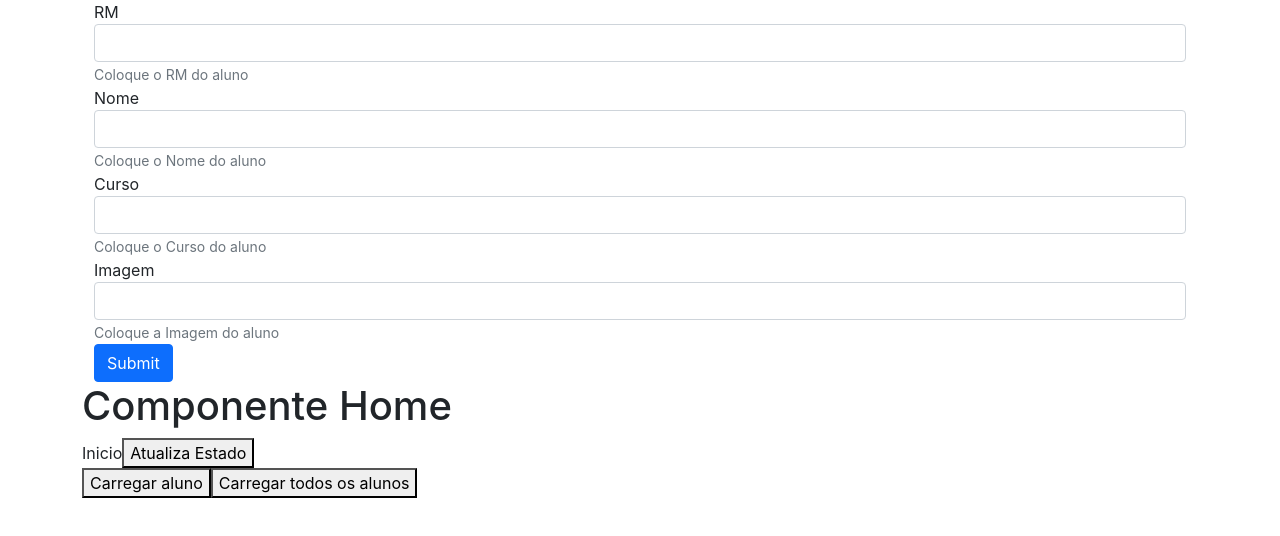
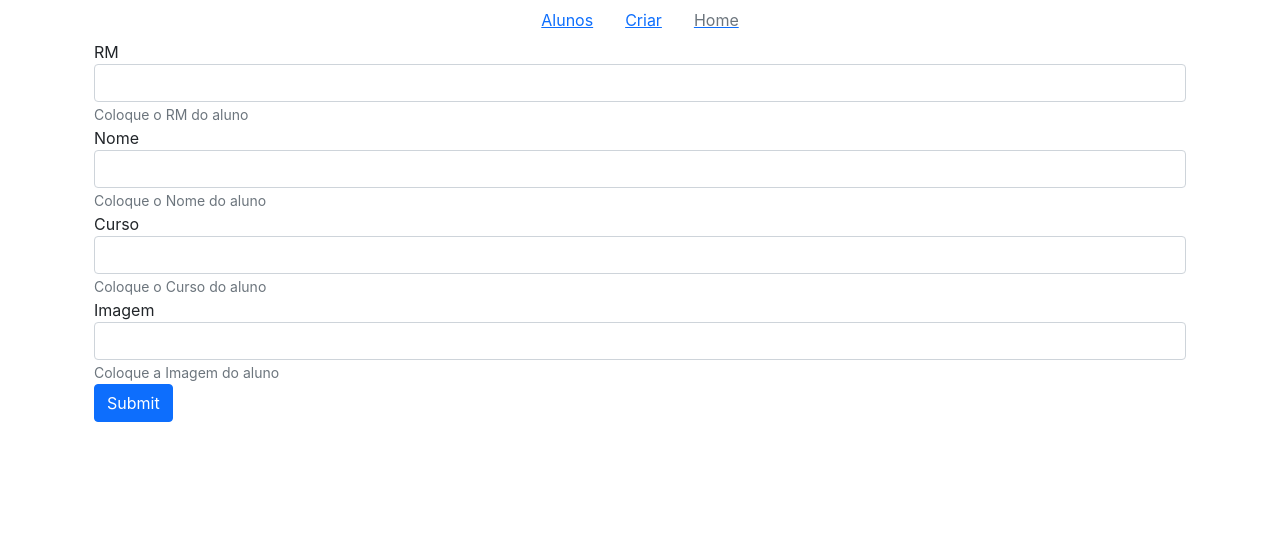
Before and after one commit to proffillipesilva/alunofiec-front, a React (Create React App) app: page /#/editar/1 in a window 1280 px wide. Shown: the top 536 px of the page. Built offline with nearby package versions, Linux system fonts and the light colour scheme; no server answers.

Commit message:
Adicionando rotas

```diff
--- a/package.json
+++ b/package.json
@@ -10,6 +10,7 @@
     "react": "^17.0.2",
     "react-bootstrap": "^2.1.2",
     "react-dom": "^17.0.2",
+    "react-router-dom": "^6.2.2",
     "react-scripts": "5.0.0",
     "web-vitals": "^2.1.4"
   },
--- a/src/AlunoForm.js
+++ b/src/AlunoForm.js
@@ -1,4 +1,5 @@
-import React, {useState, useReducer} from 'react'
+import React, {useState, useReducer, useEffect} from 'react'
+import {useParams} from 'react-router-dom'
 
 const formReducer = (state, action) => {
   switch(action.type){
@@ -7,6 +8,8 @@ const formReducer = (state, action) => {
         ...state,
         [action.name]: action.value
       }
+    case 'INICIALIZA_CAMPOS':
+      return { ...action.state }
     default:
       return state;
   }
@@ -22,17 +25,44 @@ const AlunoForm = () => {
         })
 
     }
+    const { id } = useParams();
+
+
+    useEffect(() => {
+      if(id != null){
+        fetch("http://localhost:8080/alunos/" + id)
+        .then(response => response.json())
+        .then(data => {
+          dispatch({
+            type: 'INICIALIZA_CAMPOS',
+            state: data
+          })
+        })
+      }
+    }, [])
 
     const submitForm = (e) => {
-      const url = "http://localhost:8080/alunos"
+      let url = "http://localhost:8080/alunos"
       e.preventDefault();
       console.log(formState)
+
+      if(id!= null){
+        url += "/" + id;
+        fetch(url, {
+          method: 'PUT',
+          headers: {"Content-Type": "application/json"},
+          body: JSON.stringify(formState)
+        }).then(response => response.json())
+        .then(data => alert("Dados enviados com sucesso"));
+
+      } else {
         fetch(url, {
           method: 'POST',
           headers: {"Content-Type": "application/json"},
           body: JSON.stringify(formState)
         }).then(response => response.json())
         .then(data => alert("Dados enviados com sucesso"));
+      }
     }
 
     return (
--- /dev/null
+++ b/src/Alunos.js
@@ -0,0 +1,30 @@
+import React, {useState, useEffect} from 'react'
+import Aluno from './Aluno';
+
+const Alunos = () => {
+    const [alunos, setalunos] = useState(null);
+
+    const baixaAlunos = () => {
+        fetch("http://localhost:8080/alunos")
+        .then(response => response.json())
+        .then(data => setalunos(data));
+    }
+
+    // A lista vazia marca que o que estiver dentro do useEffect vai executar quando a página acabar de montar
+    useEffect(() => {
+        baixaAlunos();
+    }, [])
+
+
+    return (
+        <div>
+            {alunos != null ? alunos.map(aluno => (
+                <Aluno rm={aluno.rm} nome={aluno.nome}
+                curso={aluno.curso}
+                profileImage={aluno.profileImage}  />
+            )) : "Nenhum aluno encontrado" }
+        </div>
+    )
+}
+
+export default Alunos
--- a/src/App.js
+++ b/src/App.js
@@ -2,50 +2,30 @@ import React, {useState} from 'react'
 import Aluno from './Aluno'
 import Home from './Home'
 import AlunoForm from './AlunoForm'
+import Alunos from './Alunos'
+import Header from './Header'
+import { Routes, Route, Outlet } from 'react-router'
+import EditAlunos from './EditAlunos'
 
 
 const App = () => {
-  const var1 = "loga" // nao pode alterar mais
-  let var2 = "kiro"  // alterar de novo
 
 
-  const url = "http://localhost:8080/alunos/exemplo";
-  const alunosUrl = "http://localhost:8080/alunos";
-
-  const [aluno, setaluno] = useState(null)
-  const [alunos, setalunos] = useState(null)
-
-  const baixaaluno = () => {
-    fetch(url)
-    .then(response => response.json())
-    .then(data => setaluno(data))
-  }
-
-  const baixaalunos = () => {
-    fetch(alunosUrl)
-    .then(response => response.json())
-    .then(data => setalunos(data))
-  }
-
   return (
-    <div className="container">
-      <AlunoForm />
-      <Home>
-        {alunos != null ? alunos.map(aluno =>
-        <Aluno nome={aluno.nome}  curso={aluno.curso}
-         profileImage={aluno.profileImage}  />
-         ) :
-         null}
-
-
-      </Home>
-      {aluno != null ? <Aluno nome={aluno.nome}
-       curso={aluno.curso}
-       profileImage={aluno.profileImage}
-       /> : null}
-      <button onClick={baixaaluno} >Carregar aluno</button>
-      <button onClick={baixaalunos} >Carregar todos os alunos</button>
-    </div>
+    <>
+    <header>
+      <Header />
+    </header>
+    <main className="container">
+      <Routes>
+        <Route index element={<EditAlunos />} />
+        <Route path="/alunos" element={<Alunos />} />
+        <Route path="/criar"  element={<AlunoForm />} />
+        <Route path="/editar/:id"  element={<AlunoForm />} />
+      </Routes>
+      <Outlet />
+    </main>
+    </>
   )
 }
 
--- /dev/null
+++ b/src/EditAlunos.js
@@ -0,0 +1,46 @@
+import React, {useState, useEffect} from 'react'
+import { Link } from 'react-router-dom';
+
+const EditAlunos = () => {
+    const [alunos, setalunos] = useState(null);
+
+    const baixaAlunos = () => {
+        fetch("http://localhost:8080/alunos")
+        .then(response => response.json())
+        .then(data => setalunos(data));
+    }
+
+    // A lista vazia marca que o que estiver dentro do useEffect vai executar quando a página acabar de montar
+    useEffect(() => {
+        baixaAlunos();
+    }, [])
+    return (
+
+        <div>
+            <table className="table">
+                <thead>
+                    <tr>
+                        <td>RM</td>
+                        <td>Nome</td>
+                        <td>Curso</td>
+                        <td>Editar</td>
+                        <td>Deletar</td>
+                    </tr>
+                </thead>
+            <tbody>
+            {alunos != null ? alunos.map(aluno => (
+                <tr>
+                    <td>{aluno.rm}</td>
+                    <td>{aluno.nome}</td>
+                    <td>{aluno.curso}</td>
+                    <td><Link to={"/editar/"+ aluno.id}>Edit</Link></td>
+                    <td>Deletar</td>
+                </tr>
+            )) : null}
+            </tbody>
+            </table>
+        </div>
+    )
+}
+
+export default EditAlunos
--- /dev/null
+++ b/src/Header.js
@@ -0,0 +1,22 @@
+import React from 'react'
+import { Link } from 'react-router-dom'
+
+const Header = () => {
+    return (
+        <nav>
+            <ul className="nav justify-content-center">
+                <li className="nav-item">
+                    <Link to={"alunos"}><a className="nav-link active" href="#">Alunos</a></Link>
+                </li>
+                <li className="nav-item">
+                <Link to={"criar"}><a className="nav-link" href="#">Criar</a></Link>
+                </li>
+                <li className="nav-item">
+                <Link to={""}><a className="nav-link disabled" href="#">Home</a></Link>
+                </li>
+            </ul>
+        </nav>
+    )
+}
+
+export default Header
--- a/src/index.js
+++ b/src/index.js
@@ -4,11 +4,14 @@ import 'bootstrap/dist/css/bootstrap.min.css';
 import './index.css';
 import App from './App';
 import reportWebVitals from './reportWebVitals';
+import { BrowserRouter, HashRouter } from 'react-router-dom';
 
 ReactDOM.render(
+  <HashRouter>
   <React.StrictMode>
     <App />
-  </React.StrictMode>,
+  </React.StrictMode>
+  </HashRouter>,
   document.getElementById('root')
 );
 
```
Also changed, not shown: 1 other file (tests, documents, lock files or other folders). Lines whose indentation alone changed are shown as unchanged.
